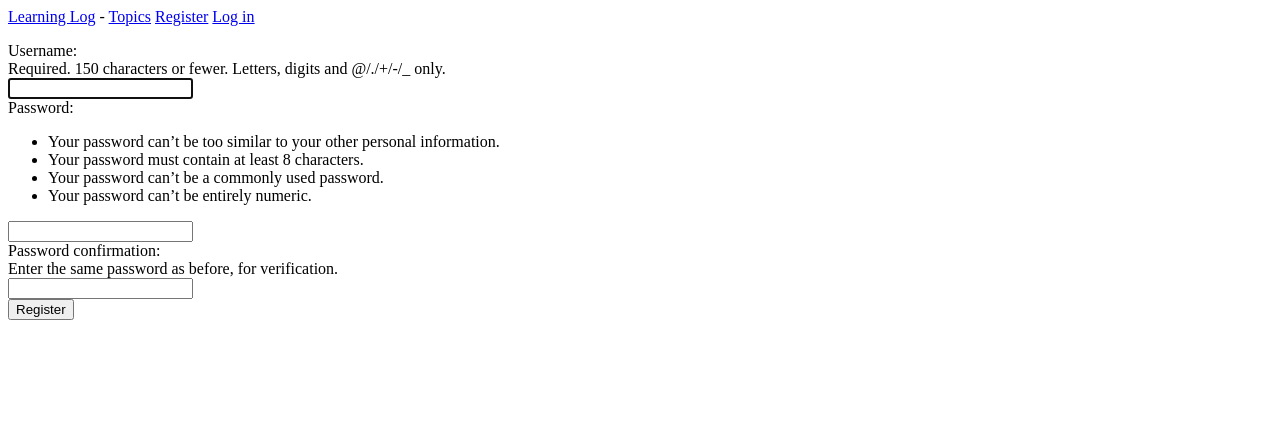
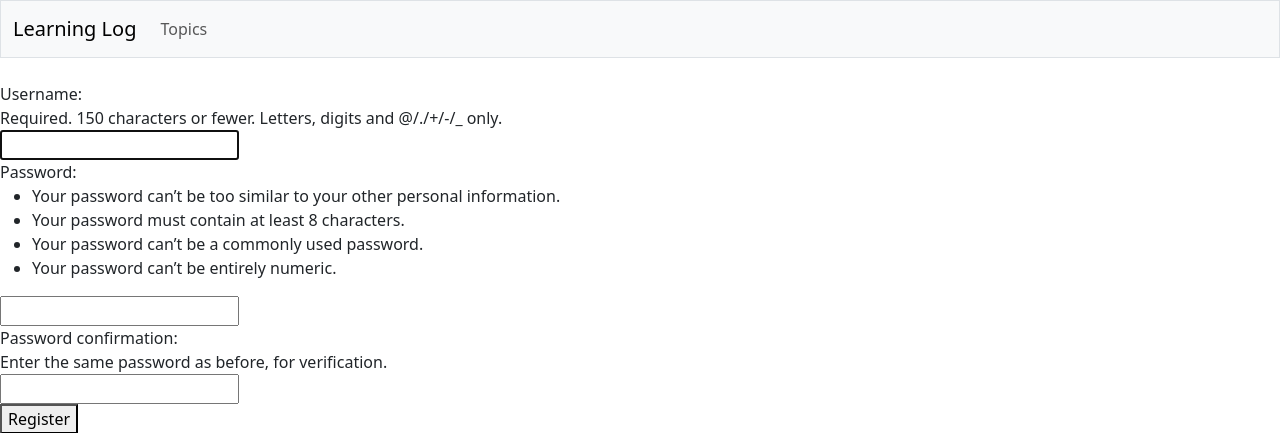
Before and after one commit to SJBSR/Django, a Django app: page /accounts/register/ in a window 1280 px wide. Shown: the top 433 px of the page. Run offline with Django 4.2, Linux system fonts and the light colour scheme; some libraries are stand-ins or nearby versions.

Commit message:
styling.001

```diff
--- a/learning_logs/templates/learning_logs/base.html
+++ b/learning_logs/templates/learning_logs/base.html
@@ -1,21 +1,37 @@
-<p>
-    <a href="{% url 'learning_logs:index' %}">Learning Log</a> -
-    <a href="{% url 'learning_logs:topics' %}">Topics</a>
-    {% if user.is_authenticated %}
-      Hello, {{ user.username }}.
-    {% else %}
-      <a href="{% url 'accounts:register' %}">Register</a>
-      <a href="{% url 'accounts:login' %}"> Log in</a>
-    {% endif %}
-</p>
+<!DOCTYPE html>
+<html lang="en"
+<head>
+  <meta charset="utf-8"
+  <meta name="viewport" content="width=device-width, initial-scale=1">
+  <title>Learning Log</title>
+
+  {% load django_bootstrap5 %}
+  {% bootstrap_css %}
+  {% bootstrap_javascript %}
+
+</head>
+<body>
+
+    <nav class="navbar navbar-expand-md navbar-light bg-light mb-4 border">
+      <div class="container-fluid">
+        <a class="navbar-brand" href="{% url 'learning_logs:index' %}">
+          Learning Log</a>
+
+        <button class="navbar-toggler" type="button" data-bs-toggle="collapse"
+          data-bs-target="#navbarCollapse" aria-contraols="navbarCollapse"
+          <span class="navbar-toggler-icon"></span>
+        </button>
+        <div class="collapse navbar-collapse" id="navbarCollapse">
+          <ul class="navbar-nav me-auto mb-2 mb-md-0">
+            <li class="nav-item">
+              <a class="nav-link" href="{% url 'learning_logs:topics' %}">Topics</a>
+            </li>
+          </ul> <!-- End of links on let side of navbar -->
+        </div> <!-- Closes collapsible parts of navbar -->
+      </div> <!-- Closes navbar's container -->
+    </nav>
 
 {% block content %}{% endblock content %}
 
-{% if user.is_authenticated %}
-  <hr/>
-  <form action="{% url 'accounts:logout' %}" method='post'>
-    {% csrf_token %}
-    <button name='submit'>Log out</button>
-  </form>
-
-{% endif %}
+</body>
+</html>
--- a/ll_project/settings.py
+++ b/ll_project/settings.py
@@ -34,6 +34,8 @@ INSTALLED_APPS = [
     # My apps.
     'learning_logs',
     'learning_log.accounts',
+    # Third party apps
+    'django_bootstrap5',
     # Default django apps.
     'django.contrib.admin',
     'django.contrib.auth',
```
